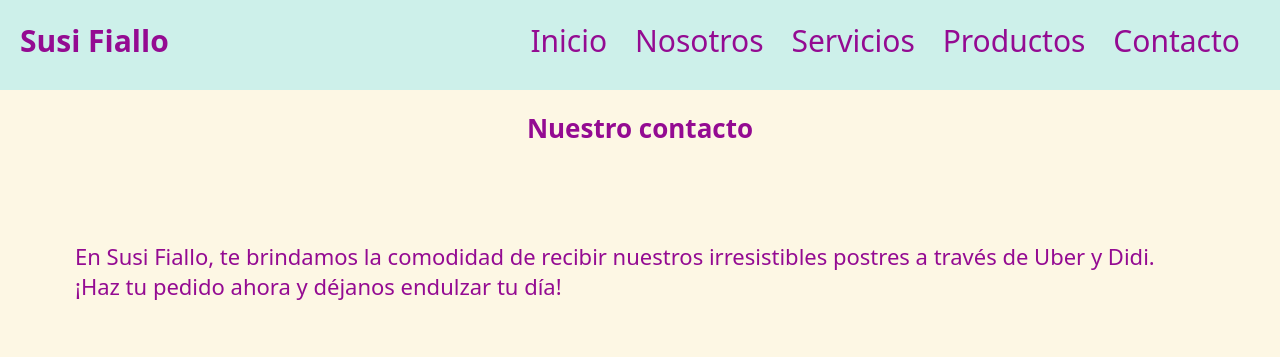
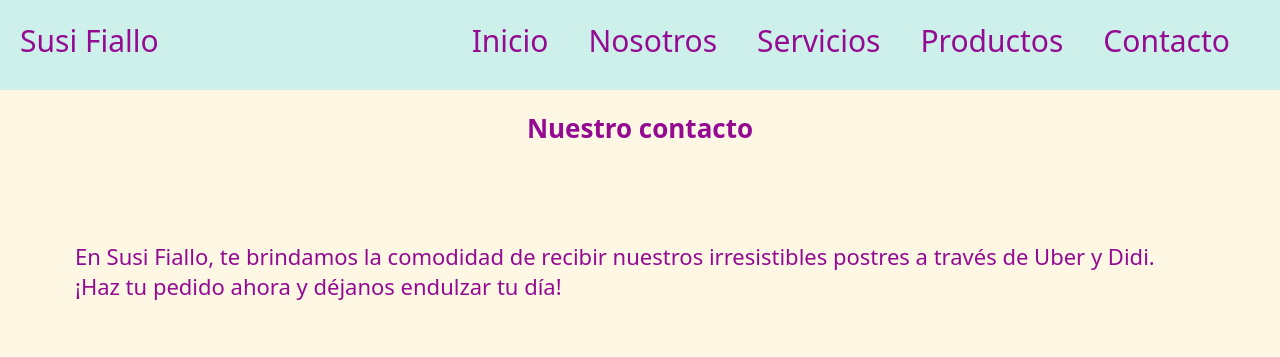
Before and after one commit to juanda137/coder-house-53800, a plain HTML site: page paginas/contacto.html in a window 1280 px wide. Shown: the top 357 px of the page. Drawn offline with Linux system fonts and the light colour scheme.

Commit message:
menu mejorado

```diff
--- a/css/estilos.css
+++ b/css/estilos.css
@@ -4,8 +4,6 @@
     box-sizing: border-box;
     font-family: system-ui, -apple-system, BlinkMacSystemFont, 'Segoe UI', Roboto, Oxygen, Ubuntu, Cantarell, 'Open Sans', 'Helvetica Neue', sans-serif;
 }
-
-
 
 header{
     height: 90px;
@@ -15,28 +13,39 @@ header{
     font-size: 30px;
 }
 
-.logo{
-    color: #940B92;
-    float: left;
-    font-weight: bold;
+.menu {
+    width: 100%;
 }
 
-.barra{
-    float: right;
+.menu ul {
+    justify-content: flex-end;
+    display: flex;
 }
 
-.barra ul li{
-    list-style: none;
-    display: inline-block;
+.menu ul li {
+    list-style-type: none;
+    text-align: left;
 }
 
-.barra a{
+.menu ul li:first-child {
+    flex: 1;
+}
+
+.menu li {
+    color: #940B92;
+}
+
+.menu ul li a {
+    padding: 10px;
+}
+
+.menu li a{
     text-decoration: none;
     color: #940B92;
     margin-right: 20px;
 }
 
-.barra a:hover{
+.menu a:hover{
     color: #3C0753;
 }
 
--- a/paginas/contacto.html
+++ b/paginas/contacto.html
@@ -10,16 +10,16 @@
 </head>
 <body>
     <header>
-        <div class="logo">Susi Fiallo</div>
-        <nav class="barra">
-        <ul>
-            <li><a href="../index.html">Inicio</a></li>
-            <li><a href="../paginas/nosotros.html">Nosotros</a></li>
-            <li><a href="../paginas/servicios.html">Servicios</a></li>
-            <li><a href="../paginas/productos.html">Productos</a></li>
-            <li><a href="../paginas/contacto.html">Contacto</a></li>
-        </nav>
-        </ul>
+        <div class="menu">
+            <ul>
+                <li>Susi Fiallo</li>
+                <li><a href="../index.html">Inicio</a></li>
+                <li><a href="./nosotros.html">Nosotros</a></li>
+                <li><a href="./servicios.html">Servicios</a></li>
+                <li><a href="./productos.html">Productos</a></li>
+                <li><a href="./contacto.html">Contacto</a></li>
+            </ul>
+            </div>
     </header>
     <main>
         <div class="call">
```
Also changed, not shown: index.html (+4 -3 lines), paginas/nosotros.html (+10 -10 lines), paginas/productos.html (+10 -10 lines), paginas/servicios.html (+10 -10 lines).
